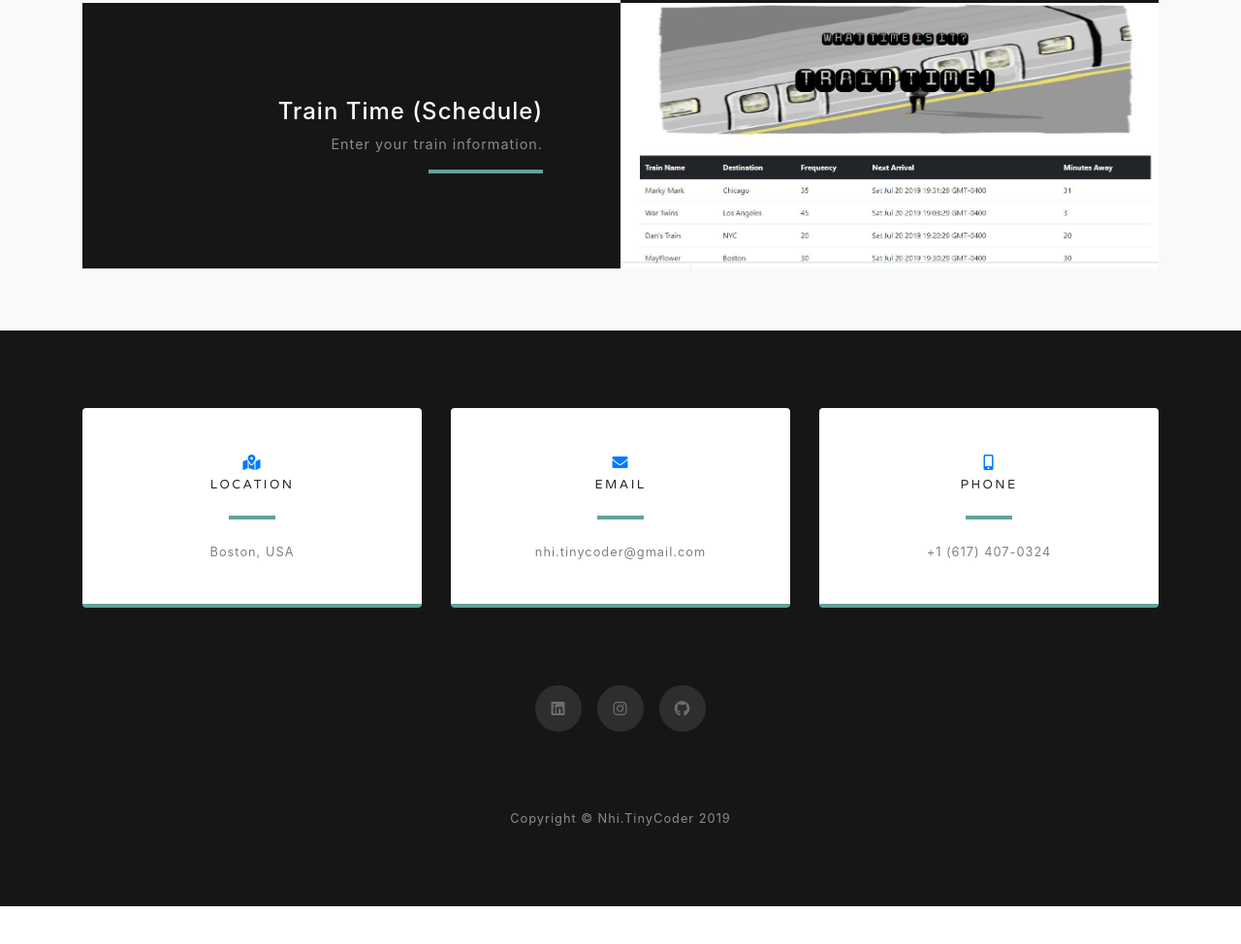
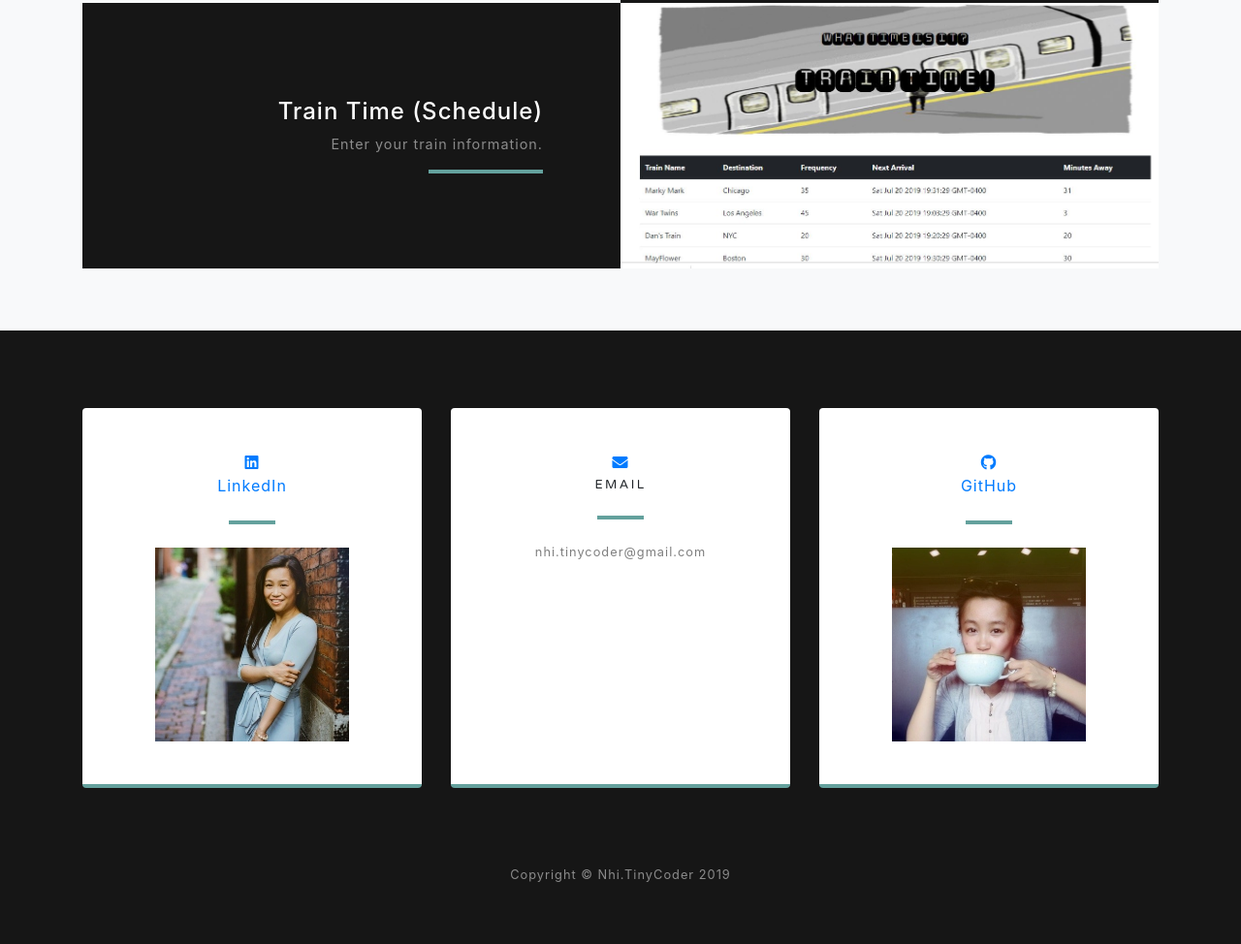
Before and after one commit to knightsofnhi/tinycoder, a website with bundled scripts: page index.html in a window 1280 px wide. Shown: the part 2245-3219 px from the top of the page at 97% size. Before the commit the page ends 3180 px from the top, so only its background shows below. Built offline with nearby package versions, Linux system fonts and the light colour scheme.

Commit message:
got rid of instagram and number, added pictures

```diff
--- a/index.html
+++ b/index.html
@@ -136,7 +136,8 @@
             <div class="d-flex h-100">
               <div class="project-text w-100 my-auto text-center text-lg-left">
                 <a href="https://knightsofnhi.github.io/ReadySafeGo" target="_blank">
-                <h4 class="text-white">Ready-Safe-Go (Travel)</h4></a>
+                  <h4 class="text-white">Ready-Safe-Go (Travel)</h4>
+                </a>
                 <p class="mb-0 text-white-50">A site to inform solo, female travelers of crime statistics.
                 </p>
                 <hr class="d-none d-lg-block mb-0 ml-0">
@@ -149,15 +150,16 @@
       <!-- Project Two Row -->
       <div class="row justify-content-center no-gutters">
         <div class="col-lg-6">
-            <a href="https://knightsofnhi.github.io/Train-Time" target="_blank"></href><img
-              class="img-fluid mb-3 mb-lg-0" src="img/Train Time.JPG" alt=""></a>
+          <a href="https://knightsofnhi.github.io/Train-Time" target="_blank"></href><img class="img-fluid mb-3 mb-lg-0"
+              src="img/Train Time.JPG" alt=""></a>
         </div>
         <div class="col-lg-6 order-lg-first">
           <div class="bg-black text-center h-100 project">
             <div class="d-flex h-100">
               <div class="project-text w-100 my-auto text-center text-lg-right">
                 <a href="https://knightsofnhi.github.io/Train-Time" target="_blank">
-                <h4 class="text-white">Train Time (Schedule)</h4></a>
+                  <h4 class="text-white">Train Time (Schedule)</h4>
+                </a>
                 <p class="mb-0 text-white-50">Enter your train information.</p>
                 <hr class="d-none d-lg-block mb-0 mr-0">
               </div>
@@ -198,22 +200,16 @@
         <div class="col-md-4 mb-3 mb-md-0">
           <div class="card py-4 h-100">
             <div class="card-body text-center">
-              <i class="fas fa-map-marked-alt text-primary mb-2"></i>
-              <h4 class="text-uppercase m-0">Location</h4>
+              <a href="https://linkedin.com/in/tinycoder" class="mx-25" target="_blank">
+                <i class="fab fa-linkedin"></i>
+
+                <div class="text-center">LinkedIn
+              </a></div>
             <hr class="my-4">
-              <div class="small text-black-50">Boston, USA</div>
-            </div>
-          </div>
-        </div>
-
-        <div class="col-md-4 mb-3 mb-md-0">
-          <div class="card py-4 h-100">
-            <div class="card-body text-center">
-              <i class="fas fa-envelope text-primary mb-2"></i>
-              <h4 class="text-uppercase m-0">Email</h4>
-              <hr class="my-4">
-              <div class="small text-black-50">
-                nhi.tinycoder@gmail.com
+            <div class="small">
+              <a href="https://linkedin.com/in/tinycoder" target="_blank">
+                <img src="img/linkedin pic.jpg"></a>
+              </a>
             </div>
           </div>
         </div>
@@ -222,16 +218,43 @@
       <div class="col-md-4 mb-3 mb-md-0">
         <div class="card py-4 h-100">
           <div class="card-body text-center">
-              <i class="fas fa-mobile-alt text-primary mb-2"></i>
-              <h4 class="text-uppercase m-0">Phone</h4>
+
+            <i class="fas fa-envelope text-primary mb-2"></i>
+            <h4 class="text-uppercase m-0">Email</h4>
             <hr class="my-4">
-              <div class="small text-black-50">+1 (617) 407-0324</div>
+            <div class="small text-black-50">
+              nhi.tinycoder@gmail.com
+            </div>
+
+            <!-- <i class="fas fa-envelope text-primary mb-2"></i>
+            <h4 class="text-uppercase m-0">Email</h4>
+            <hr class="my-4">
+            <div class="small text-black-50">
+              nhi.tinycoder@gmail.com
+            </div> -->
+
+          </div>
+        </div>
+      </div>
+
+      <div class="col-md-4 mb-3 mb-md-0">
+        <div class="card py-4 h-100">
+          <div class="card-body text-center">
+            <a href="https://github.com/knightsofnhi" class="mx-25" target="_blank">
+              <i class="fab fa-github"> </i>
+              <div class="text-center">GitHub
+            </a></div>
+          <hr class="my-4">
+          <div class="small">
+            <a href="https://github.com/knightsofnhi" target="_blank">
+              <img src="img/profile pic cup.jpg"></a>
+            </a>
           </div>
         </div>
       </div>
     </div>
 
-      <div class="social d-flex justify-content-center">
+    <!-- <div class="social d-flex justify-content-center">
       <a href="https://linkedin.com/in/tinycoder" class="mx-2" target="_blank">
         <i class="fab fa-linkedin"></i>
       </a>
@@ -241,7 +264,7 @@
       <a href="https://github.com/knightsofnhi" class="mx-2" target="_blank">
         <i class="fab fa-github"></i>
       </a>
-      </div>
+    </div> -->
 
     </div>
   </section>
```
Also changed, not shown: img/email.jpg (added), img/linkedin pic.jpg (added), img/profile pic cup.jpg (added). Lines whose indentation alone changed are shown as unchanged.
